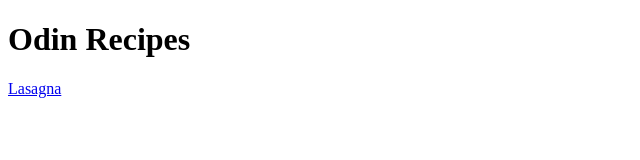
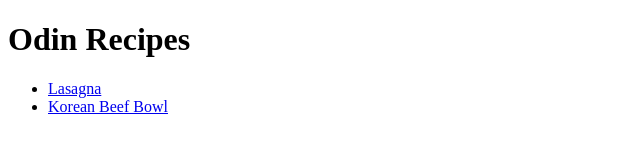
Before and after one commit to movchandanil/odin_recipes, a plain HTML site: page index.html in a window 1280 px wide. Shown: the whole page, without its empty margins (0-640 px from the left). Drawn offline with Linux system fonts and the light colour scheme.

Commit message:
Add List of recipes and add korean_beef_bowl
Add korean_beef_bowl.html to list of recipes

```diff
--- a/index.html
+++ b/index.html
@@ -8,6 +8,11 @@
 </head>
 <body>
     <h1>Odin Recipes</h1>
-    <a href="recipes/lasagna.html">Lasagna</a>
+    <ul>
+        <li><a href="recipes/lasagna.html">Lasagna</a></li>
+        <li><a href="recipes/korean_beef_bowl.html">Korean Beef Bowl</a></li>
+
+    </ul>
+
 </body>
 </html>
```
